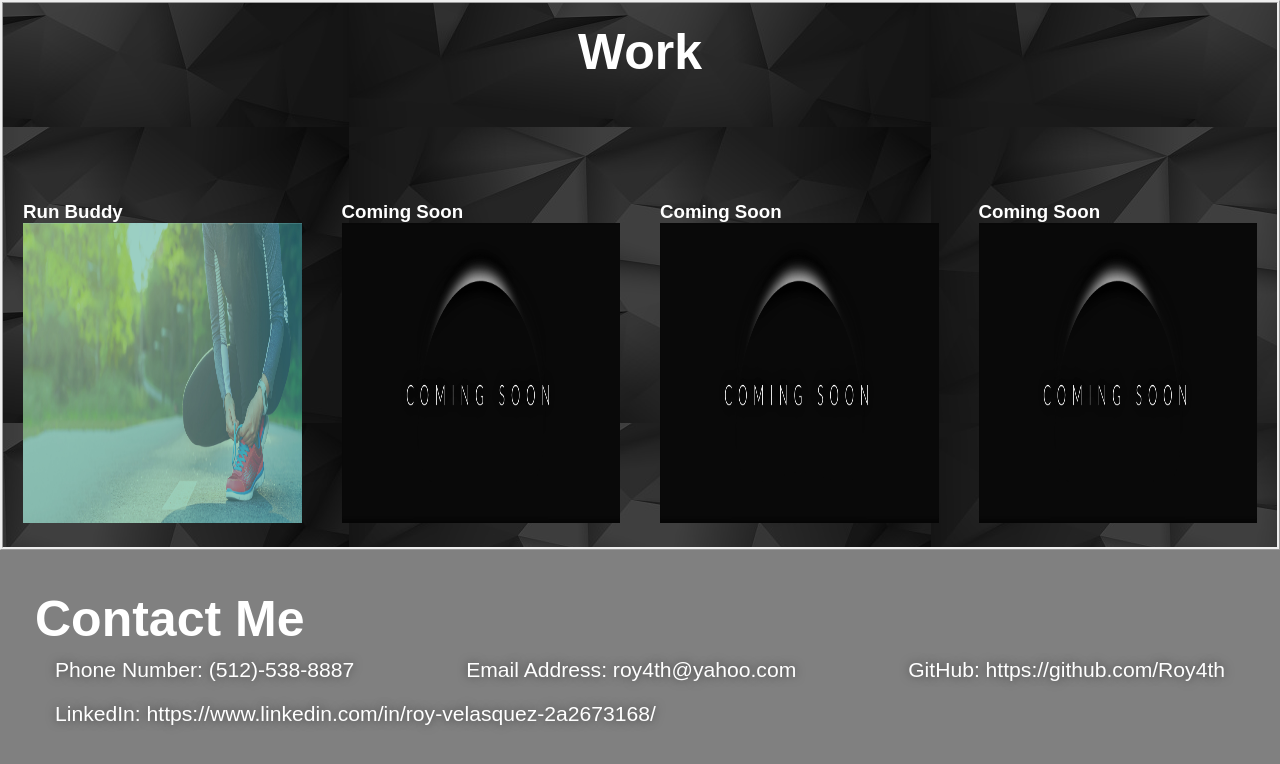
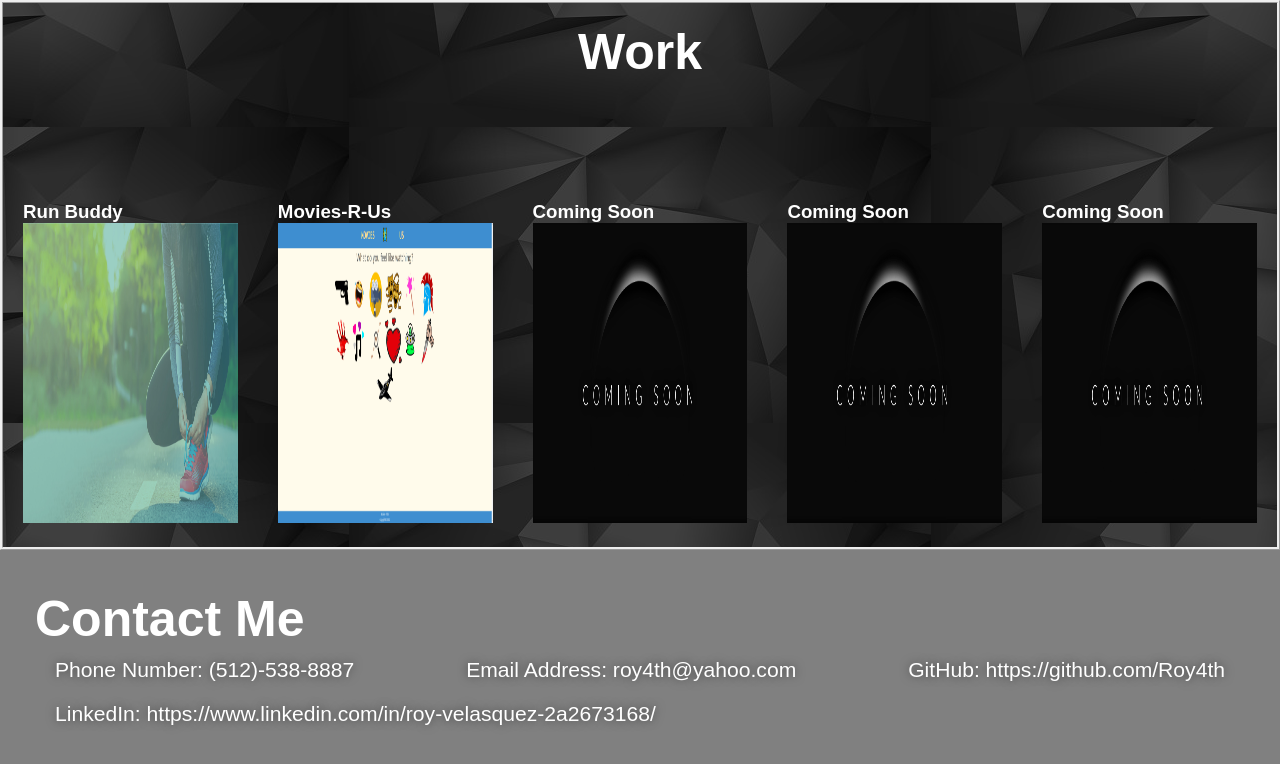
Before and after one commit to Roy4th/Portfolio, a plain HTML site: page index.html in a window 1280 px wide. Shown: the part 893-1657 px from the top of the page. Drawn offline with Linux system fonts and the light colour scheme.

Commit message:
added project1

```diff
--- a/index.html
+++ b/index.html
@@ -59,6 +59,12 @@
                     </a>
                 </article>
                 <article class="project">
+                    <h3>Movies-R-Us</h3>
+                    <a target="_blank" href="https://truppeiner.github.io/Movies-R-Us/">
+                        <img class="movies-image" src="./assets/images/MoviesRUs1.png" alt="Movies-R-Us Picture">
+                    </a>
+                </article>
+                <article class="project">
                     <h3>Coming Soon</h3>
                     <a target="_blank" href="">
                         <img class="soon-img" src="./assets/images/coming-soon5.png" alt="coming soon picture">
```
Also changed, not shown: assets/images/MoviesRUs1.png (added).
